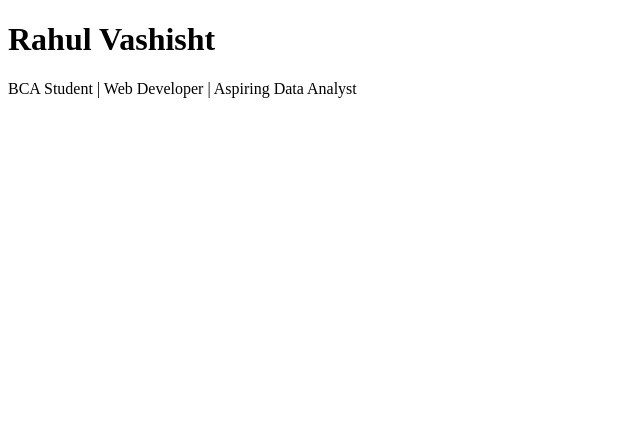
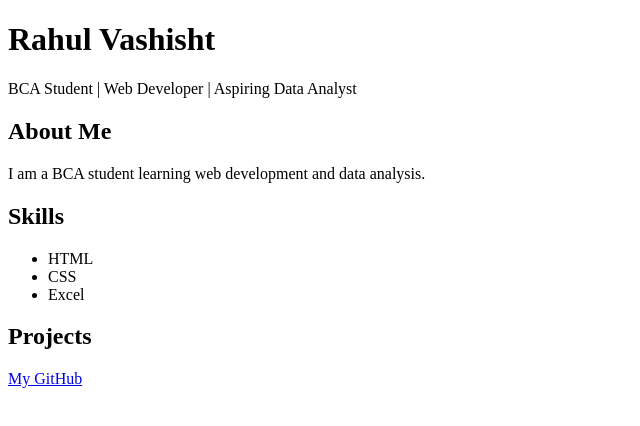
Before and after one commit to rahulmgn7-art/portfolio, a plain HTML site: page index.html in a window 1280 px wide. Shown: the whole page, without its empty margins (0-640 px from the left). Drawn offline with Linux system fonts and the light colour scheme.

Commit message:
Add about, skills, projects sections

```diff
--- a/index.html
+++ b/index.html
@@ -9,5 +9,18 @@
     <h1>Rahul Vashisht</h1>
     <p>BCA Student | Web Developer | Aspiring Data Analyst</p>
 
+    <h2> About Me</h2>
+    <p>I am a BCA student learning web development and data analysis.</p>
+
+    <h2>Skills</h2>
+    <ul>
+        <li>HTML</li>
+        <li>CSS</li>
+        <li>Excel</li>
+    </ul>
+
+    <h2>Projects</h2>
+    <a href="https://github.com/rahulmgn7-art">My GitHub</a>
+
 </body>
 </html>
```
